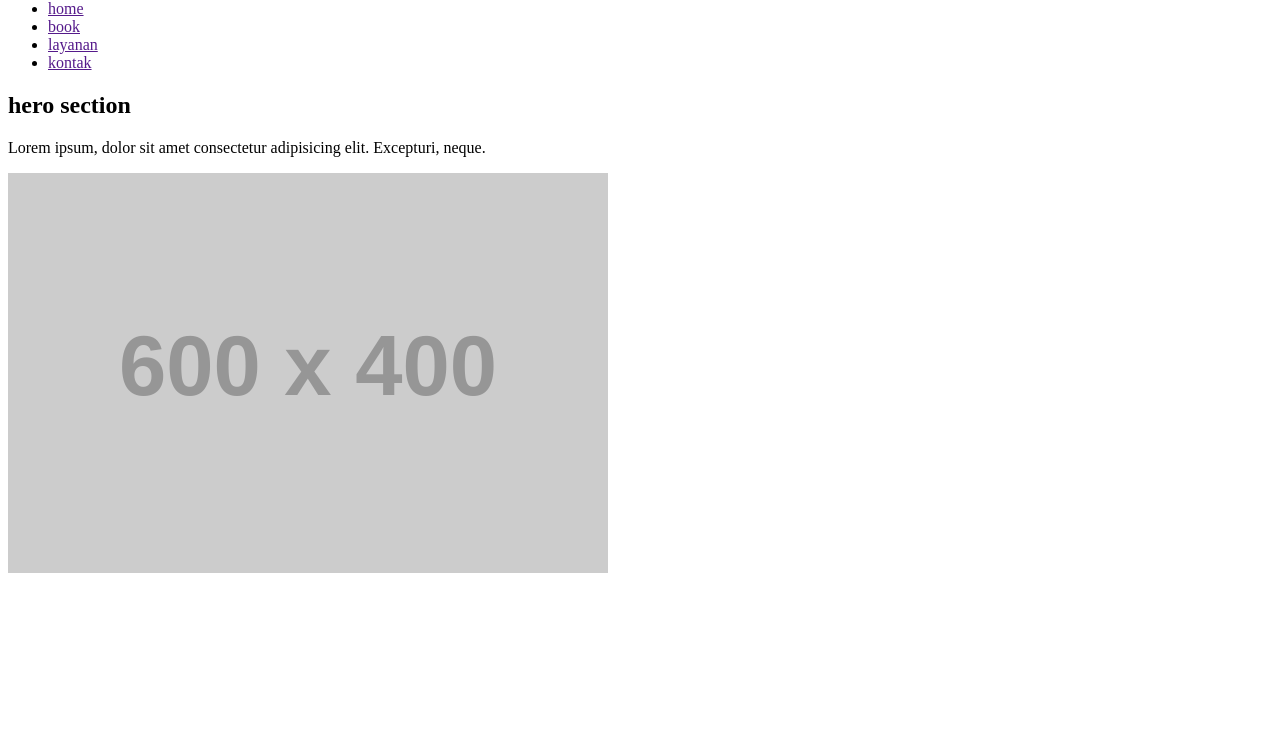
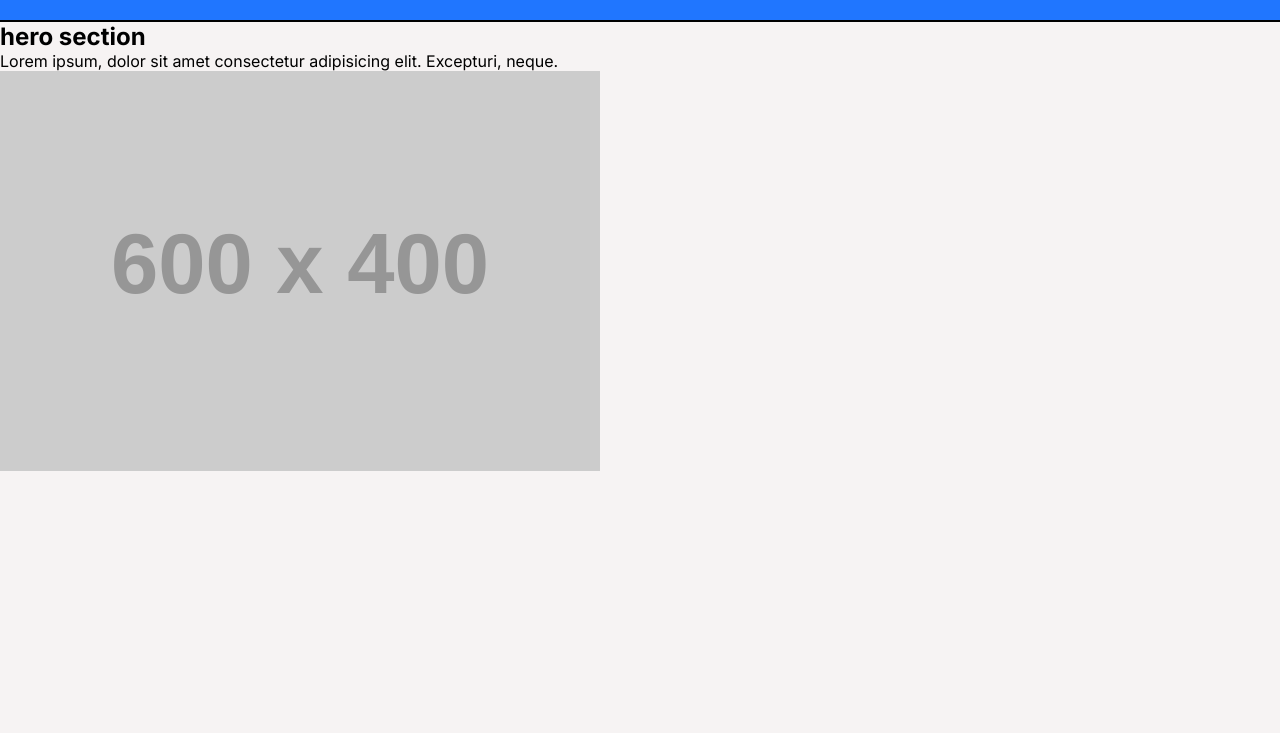
Before and after one commit to HEXS1010/learn, a plain HTML site: page project/hero/index.html in a window 1280 px wide. Shown: the part 67-800 px from the top of the page. Drawn offline with Linux system fonts and the light colour scheme; placeholder pictures from the web are drawn by us.

Commit message:
navbar selesai

```diff
--- a/project/hero/index.html
+++ b/project/hero/index.html
@@ -1,12 +1,22 @@
-<!DOCTYPE html>
+<!doctype html>
 <html lang="en">
   <head>
-    <meta charset="UTF-8">
-    <meta name="viewport" content="width=device-width, initial-scale=1.0">
+    <meta charset="UTF-8" />
+    <meta name="viewport" content="width=device-width, initial-scale=1.0" />
     <title>hero</title>
+
+    <!-- css -->
+     <link rel="stylesheet" href="style.css">
+
+    <!-- fonts -->
+    <link rel="preconnect" href="https://fonts.googleapis.com" />
+    <link rel="preconnect" href="https://fonts.gstatic.com" crossorigin />
+    <link
+      href="https://fonts.googleapis.com/css2?family=Inter:ital,opsz,wght@0,14..32,100..900;1,14..32,100..900&display=swap"
+      rel="stylesheet"
+    />
   </head>
   <body>
-
     <nav class="navbar">
       <div class="nav-logo">
         <h1>belajar.com</h1>
@@ -22,17 +32,17 @@
       </div>
     </nav>
 
-
-
-
     <section class="hero">
       <div class="hero-left">
         <h1>hero section</h1>
-            <p>Lorem ipsum, dolor sit amet consectetur adipisicing elit. Excepturi, neque.</p>
+        <p>
+          Lorem ipsum, dolor sit amet consectetur adipisicing elit. Excepturi,
+          neque.
+        </p>
       </div>
 
       <div class="hero-right">
-            <img src="https://placehold.co/600x400" alt="gambar">
+        <img src="https://placehold.co/600x400" alt="gambar" />
       </div>
     </section>
   </body>
--- a/project/hero/style.css
+++ b/project/hero/style.css
@@ -0,0 +1,47 @@
+* {
+    padding: 0;
+    margin: 0;
+    box-sizing: border-box;
+}
+
+body {
+    background-color: rgb(246, 243, 243) ;
+    font-family: "Inter", sans-serif;
+}
+
+a {
+    text-decoration: none;
+    color: inherit;
+}
+
+.navbar {
+    width: 100%;
+    display: flex;
+    justify-content: space-between;
+    align-items: center;
+    padding: 30px 50px;
+    border-bottom: 2px solid black;
+    background-color: rgb(32, 118, 255);
+}
+
+.nav-logo {
+    font-size: 15px;
+    color: orange;
+}
+
+.nav-list ul {
+    display: flex;
+    justify-content: space-between;
+    list-style-type: none;
+    gap: 50px;
+}
+
+.nav-list ul li a {
+    font-size: 17px;
+    font-weight: 500;
+    color: rgb(213, 220, 228);
+}
+
+.nav-list ul li a:hover {
+    color:bisque;
+}
```
Lines whose indentation alone changed are shown as unchanged.
